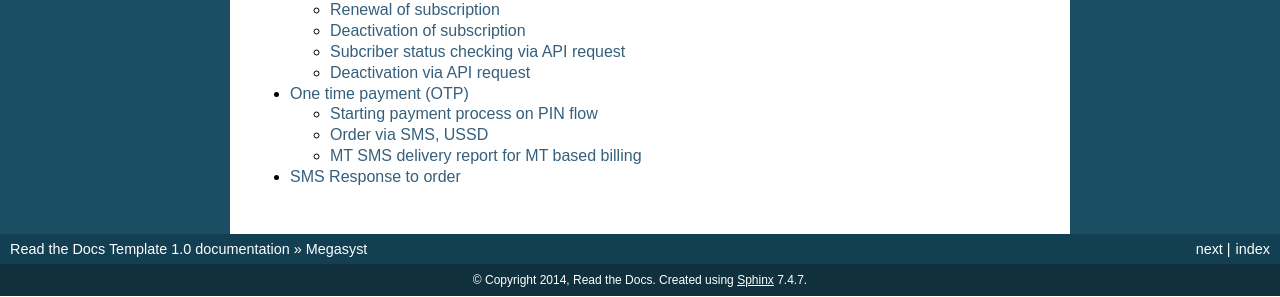
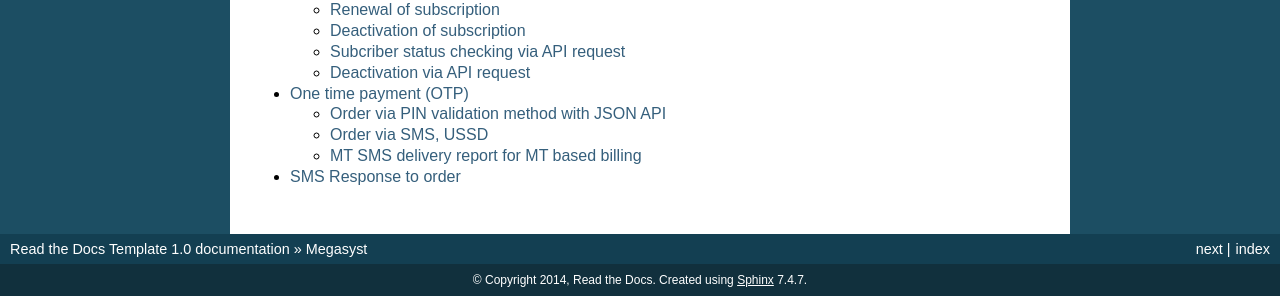
Before and after one commit to megasyst/lab, a Sphinx documentation site: the page built from docs/index.rst, in a window 1280 px wide. Shown: the part 258-555 px from the top of the page. Built offline with Sphinx 7.4.7, drawn with Linux system fonts in a browser that asks for light colours; part of the change alters nothing that is shown.

Commit message:
Update 3_one_time_payment.rst

```diff
--- a/docs/3_one_time_payment.rst
+++ b/docs/3_one_time_payment.rst
@@ -2,19 +2,34 @@
 One time payment (OTP)
 ======================
 
-Starting payment process on PIN flow
-------------------------------------
+Order via PIN validation method with JSON API
+---------------------------------------------
 
-Common steps:
-  1. User wants to pay the premium service on merchant's landing page or in app;
-  2. User redirects to http://{BASE_URL}/start/{KEYWORD}?{YOUR_CUSTOM_PARAMS};
-  3. User inputs its MSISDN and selects its network in a web form and click a button to send a confirmation code (this step can be skipped if YOUR_CUSTOM_PARAMS has **subscriber** and **carrier** parameters);
-  4. User inputs its code from SMS in a web form and click a button to confirm the payment process (this step can be skipped for JSON requests with **pin** parameter in YOUR_CUSTOM_PARAMS);
-  5. Megasyst's platform checks the confirmation code on http://{BASE_URL}/callback (with **pin** parameter)
-  6. Megasyst's platform redirects user to the callback URL of the service with YOUR_CUSTOM_PARAMS and result parameters (for JSON requests these data returns directly without redirect):
-    * **ad_channel**, ad channel identifier (by default: SYSTEM)
-    * **carrier**, `mobile network`
-    * **country**, country
+1. Sending PIN to user
+1.1. API request: http://{BASE_URL}/otp/{KEYWORD}.json?subscriber={MSISDN}
+    * **KEYWORD**, trigger keyword
+    * **MSISDN**, end user identifier or MSISDN
+1.2. API response (JSON):
+    * **ad_channel**, promo channel identifier if exists
+    * **carrier**, mobile network (concatenated MCC and MNC)
+    * **country**, country (2 uppercase letters)
+    * **event** = **OTP**
+    * **flow** = **PIN**
+    * **id**, event identifier
+    * **keyword**, trigger keyword
+    * **service**, premium service identifier
+    * **status** = **PIN_WAITING**, other values indicate the inability to sending PIN for some reason
+    * **status_code**, additional information about operation result (optional)
+    * **subscriber**, end user identifier or MSISDN
+2. Checking PIN and making payment
+2.1. API request: http://{BASE_URL}/otp/{KEYWORD}.json?subscriber={MSISDN}&pin={PIN}
+    * **KEYWORD**, trigger keyword
+    * **MSISDN**, end user identifier or MSISDN
+    * **PIN**, PIN code from the SMS which was sent by phase 1
+2.2. API response (JSON):
+    * **ad_channel**, promo channel identifier if exists
+    * **carrier**, mobile network (concatenated MCC and MNC)
+    * **country**, country (2 uppercase letters)
     * **event** = **OTP**
     * **flow** = **PIN**
     * **id**, event identifier
@@ -23,63 +38,47 @@ Common steps:
     * **status** = **SUCCESSFUL**, other values indicate the inability to subscribe for some reason
     * **status_code**, additional information about operation result (optional)
     * **subscriber**, end user identifier or MSISDN
+3. Megasyst additionally notificates merchant by HTTP with following parameters
 
-**YOUR_CUSTOM_PARAMS** can contains any parameters that you wish to see in asynchronous notifications in **data** parameter, also it can contains custom **callback** or **callback_on_error** URLs.
+ * **ad_channel**, ad channel identifier (by default: SYSTEM)
+ * **carrier**, mobile network
+ * **country**, country
+ * **currency**, partner earning currency (not included for billing by MT SMS)
+ * **data**, SMS body or other data
+ * **event** = **OTP**
+ * **flow** = **PIN**
+ * **id**, event identifier
+ * **keyword**, trigger keyword
+ * **need_mt_sms** = **1** (if this order needs additional MT SMS from partner)
+ * **price**, partner earning amount (not included for billing by MT SMS)
+ * **service**, premium service identifier
+ * **sn**, mobile service number
+ * **status** = **SUCCESSFUL** (if funds should be deducted but not deducted then **FAILED** or **WAITING**)
+ * **subscriber**, end user identifier or MSISDN
+ * **subscriber_currency**: end user currency (not included for billing by MT SMS)
+ * **subscriber_price**: end user price (not included for billing by MT SMS)
+ * **time**, time string (YYYY-MM-DD HH:MM\:SS UTC)
 
-  Example::
+ Example::
 
-    ad_channel=SYSTEM&
-    carrier=12345&
-    country=XX&
-    event=OTP&
-    flow=PIN&
-    id=12345678901234567890&
-    keyword=TRIGGER&
-    service=MYSERVICE&
-    status=SUCCESSFUL&
-    subscriber=12345678900
-
-  6. Megasyst notificates merchant by HTTP with following parameters:
-
-  * **ad_channel**, ad channel identifier (by default: SYSTEM)
-  * **carrier**, mobile network
-  * **country**, country
-  * **currency**, partner earning currency (not included for billing by MT SMS)
-  * **data**, SMS body or other data
-  * **event** = **OTP**
-  * **flow** = **PIN**
-  * **id**, event identifier
-  * **keyword**, trigger keyword
-  * **need_mt_sms** = **1** (if this order needs additional MT SMS from partner)
-  * **price**, partner earning amount (not included for billing by MT SMS)
-  * **service**, premium service identifier
-  * **sn**, mobile service number
-  * **status** = **SUCCESSFUL** (if funds should be deducted but not deducted then **FAILED** or **WAITING**)
-  * **subscriber**, end user identifier or MSISDN
-  * **subscriber_currency**: end user currency (not included for billing by MT SMS)
-  * **subscriber_price**: end user price (not included for billing by MT SMS)
-  * **time**, time string (YYYY-MM-DD HH:MM\:SS UTC)
-
-  Example::
-
-  ad_channel=SYSTEM&
-  carrier=12301&
-  country=XX&
-  currency=XXX&
-  data=keyword123&
-  event=OTP&
-  flow=SMS&
-  id=12345678901234567890&
-  keyword=KEYWORD&
-  need_mt_sms=1&
-  price=0.1&
-  service=MYSERVICE&
-  sn=1234&
-  status=SUCCESSFUL&
-  subscriber=123456789012&
-  subscriber_currency=XXX&
-  subscriber_price=1.0&
-  time=2020-01-01+01%3A01%3A01+UTC
+ ad_channel=SYSTEM&
+ carrier=12301&
+ country=XX&
+ currency=XXX&
+ data=keyword123&
+ event=OTP&
+ flow=PIN&
+ id=12345678901234567890&
+ keyword=KEYWORD&
+ need_mt_sms=1&
+ price=0.1&
+ service=MYSERVICE&
+ sn=1234&
+ status=SUCCESSFUL&
+ subscriber=123456789012&
+ subscriber_currency=XXX&
+ subscriber_price=1.0&
+ time=2020-01-01+01%3A01%3A01+UTC
 
 Order via SMS, USSD
 -------------------------------
```
